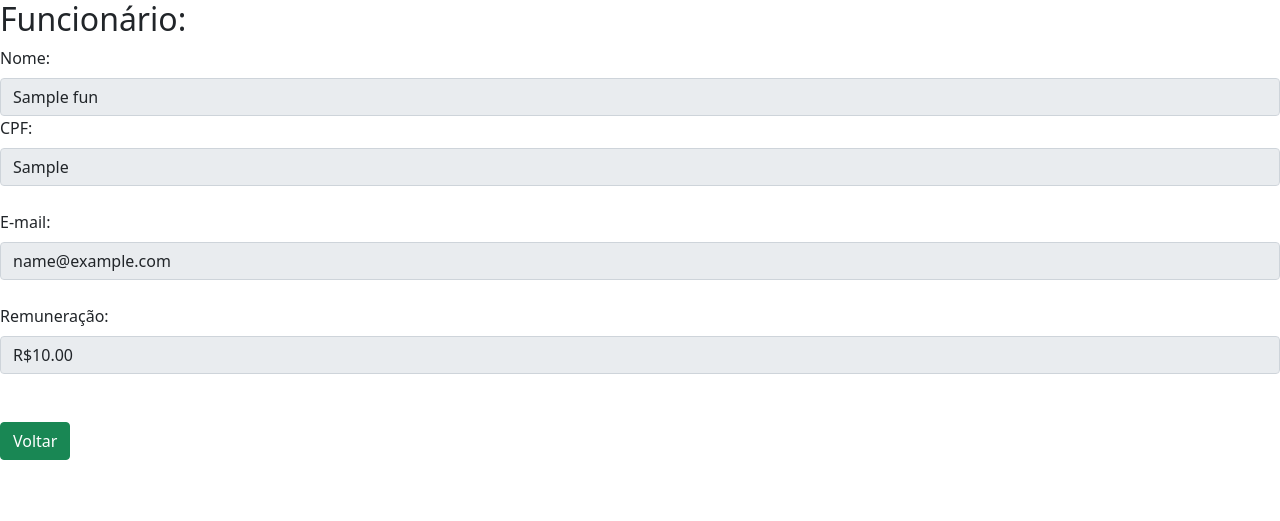
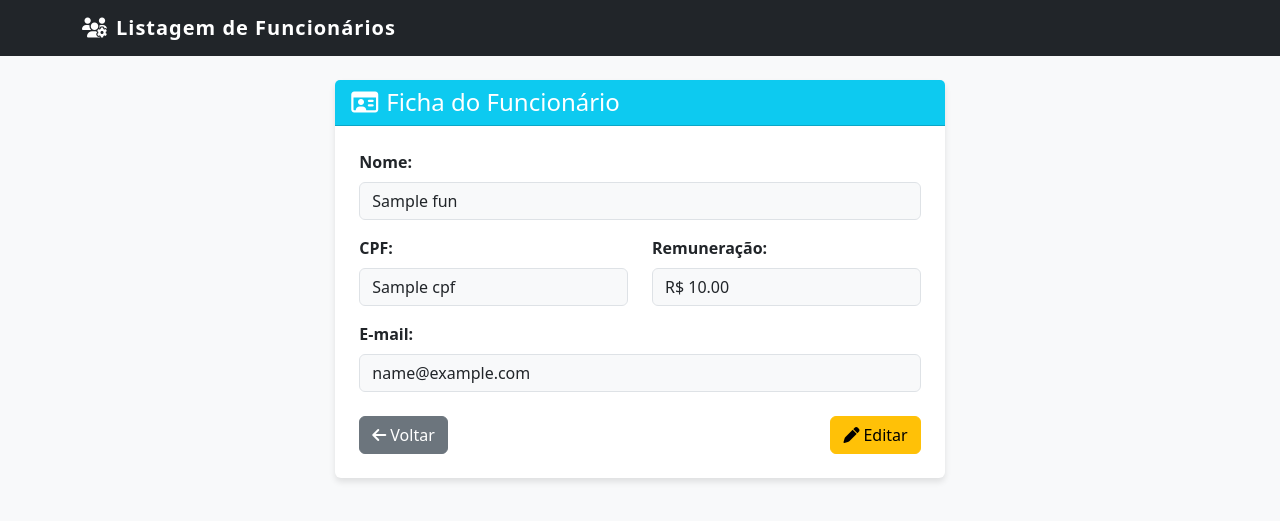
Before and after one commit to yuuaguiar/atividade_avaliativa_3, a Django app: template app/templates/lista_funcionario.html in a window 1280 px wide. Shown: the top 521 px of the page. Run offline with Django 5.2, Linux system fonts and the light colour scheme; the template is opened without the code that fills it: most values are stand-ins (such as "Sample title", 1, 10 or a date in 2020); some libraries are stand-ins or nearby versions.

Commit message:
Atividade Finalizada

```diff
--- /dev/null
+++ b/app/templates/base.html
@@ -0,0 +1,39 @@
+{% load django_bootstrap5 %}
+<!DOCTYPE html>
+<html lang="pt-br">
+<head>
+    <meta charset="UTF-8">
+    <meta name="viewport" content="width=device-width, initial-scale=1.0">
+    <title>{% block title %}Listagem de Funcionários{% endblock %}</title>
+
+    <link href="https://cdn.jsdelivr.net/npm/bootstrap@5.3.0/dist/css/bootstrap.min.css" rel="stylesheet">
+    <link rel="stylesheet" href="https://cdnjs.cloudflare.com/ajax/libs/font-awesome/6.4.0/css/all.min.css">
+
+    <style>
+        body { background-color: #f8f9fa; }
+        .card { box-shadow: 0 4px 6px rgba(0,0,0,0.1); border: none; }
+        .navbar-brand { font-weight: bold; letter-spacing: 1px; }
+    </style>
+</head>
+<body>
+
+    <nav class="navbar navbar-expand-lg navbar-dark bg-dark mb-4">
+        <div class="container">
+            <a class="navbar-brand" href="{% url 'lista_funcionarios' %}">
+                <i class="fa-solid fa-users-gear me-2"></i>Listagem de Funcionários
+            </a>
+        </div>
+    </nav>
+
+    <div class="container">
+        <div class="row justify-content-center">
+            <div class="col-md-10">
+                {% block content %}
+                {% endblock %}
+            </div>
+        </div>
+    </div>
+
+    <script src="https://cdn.jsdelivr.net/npm/bootstrap@5.3.0/dist/js/bootstrap.bundle.min.js"></script>
+</body>
+</html>
--- a/app/templates/lista_funcionario.html
+++ b/app/templates/lista_funcionario.html
@@ -1,45 +1,48 @@
-<!DOCTYPE html>
-{% load django_bootstrap5 %}
-<html lang="pt-br">
+{% extends 'base.html' %}
 
-<head>
-    <meta charset="UTF-8">
-    <meta name="viewport" content="width=device-width, initial-scale=1.0">
-    <title>Listagem de Funcionario</title>
-    {% bootstrap_css %}
-    {% bootstrap_javascript %}
-    <!-- Bootstrap CSS -->
-    <link href="https://cdn.jsdelivr.net/npm/bootstrap@5.1.3/dist/css/bootstrap.min.css" rel="stylesheet"
-        integrity="sha384-1BmE4kWBq78iYhFldvKuhfTAU6auU8tT94WrHftjDbrCEXSU1oBoqyl2QvZ6jIW3" crossorigin="anonymous">
-</head>
+{% block title %}Detalhes do Funcionário{% endblock %}
 
-<body>
-    <h2> Funcionário: </h2>
-    <form>
-        <label for="fname" class="form-label">Nome:</label><br>
-        <input type="text" id="fname" name="fname" class="form-control" value="{{ fun.nome }}" readonly>
+{% block content %}
+<div class="row justify-content-center">
+    <div class="col-md-8">
+        <div class="card border-info">
+            <div class="card-header bg-info text-white">
+                <h4 class="mb-0"><i class="fa-regular fa-id-card me-2"></i>Ficha do Funcionário</h4>
+            </div>
+            <div class="card-body p-4">
+                <form>
+                    <div class="mb-3">
+                        <label class="form-label fw-bold">Nome:</label>
+                        <input type="text" class="form-control bg-light" value="{{ fun.nome }}" readonly>
+                    </div>
 
-        <label for="cpf" class="form-label">CPF:</label><br>
-        <input type="text" id="cpf" name="cpf" class="form-control" value={{fun.cpf}} readonly><br>
+                    <div class="row">
+                        <div class="col-md-6 mb-3">
+                            <label class="form-label fw-bold">CPF:</label>
+                            <input type="text" class="form-control bg-light" value="{{ fun.cpf }}" readonly>
+                        </div>
+                        <div class="col-md-6 mb-3">
+                            <label class="form-label fw-bold">Remuneração:</label>
+                            <input type="text" class="form-control bg-light" value="R$ {{ fun.remuneracao|floatformat:2 }}" readonly>
+                        </div>
+                    </div>
 
-        <label for="email" class="form-label">E-mail:</label><br>
-        <input type="text" id="email" name="email" class="form-control" value={{fun.email}} readonly><br>
+                    <div class="mb-4">
+                        <label class="form-label fw-bold">E-mail:</label>
+                        <input type="text" class="form-control bg-light" value="{{ fun.email }}" readonly>
+                    </div>
 
-        <label for="remunera" class="form-label">Remuneração:</label><br>
-        <input type="text" id="remunera" name="remunera" class="form-control"
-        value=R${{fun.remuneracao|floatformat:2}} readonly><br>
-        <br/>
-    </form>
-
-    <form method="post">
-        {% csrf_token %}
-        <button type="button" class="btn btn-success" onClick="history.go(-1)"> Voltar</button>
-        </form>
-
-        <!-- Option 1: Bootstrap Bundle with Popper -->
-    <script src="https://cdn.jsdelivr.net/npm/bootstrap@5.1.3/dist/js/bootstrap.bundle.min.js"
-        integrity="sha384-ka7Sk0Gln4gmtz2MlQnikT1wXgYsOg+OMhuP+IlRH9sENBO0LRn5q+8nbTov4+1p"
-        crossorigin="anonymous"></script>
-
-</body>
-</html>
+                    <div class="d-flex justify-content-between">
+                        <button type="button" class="btn btn-secondary" onClick="history.go(-1)">
+                            <i class="fa-solid fa-arrow-left me-1"></i>Voltar
+                        </button>
+                        <a href="{% url 'editar_funcionario' pk=fun.id %}" class="btn btn-warning">
+                            <i class="fa-solid fa-pen me-1"></i>Editar
+                        </a>
+                    </div>
+                </form>
+            </div>
+        </div>
+    </div>
+</div>
+{% endblock %}
```
Also changed, not shown: app/templates/form_funcionario.html (+30 -17 lines), app/templates/lista_funcionarios.html (+37 -36 lines), app/templates/remover_funcionario.html (+31 -23 lines).
